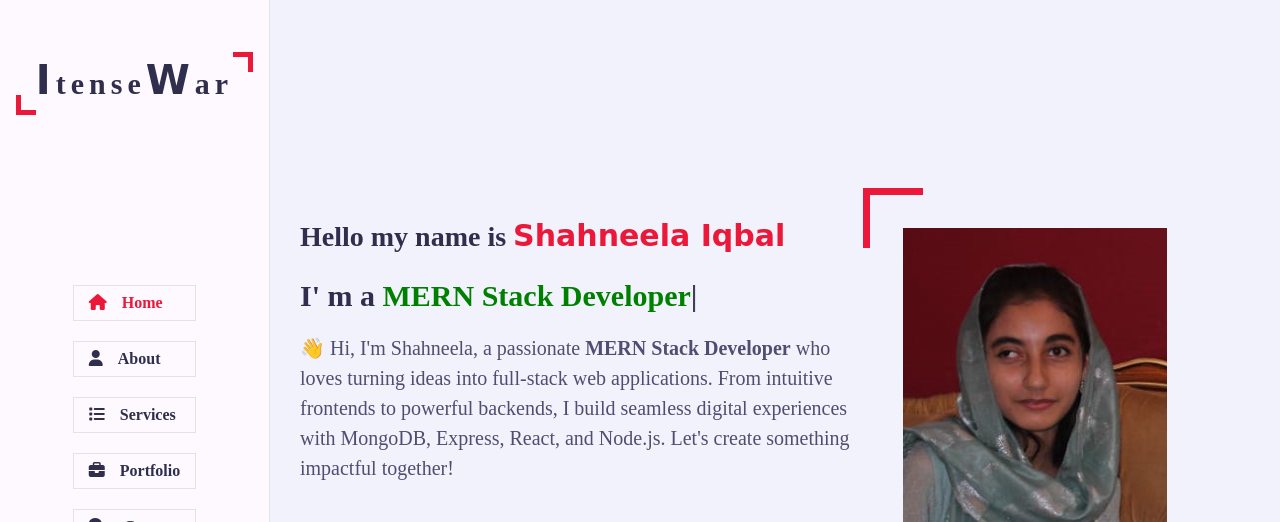
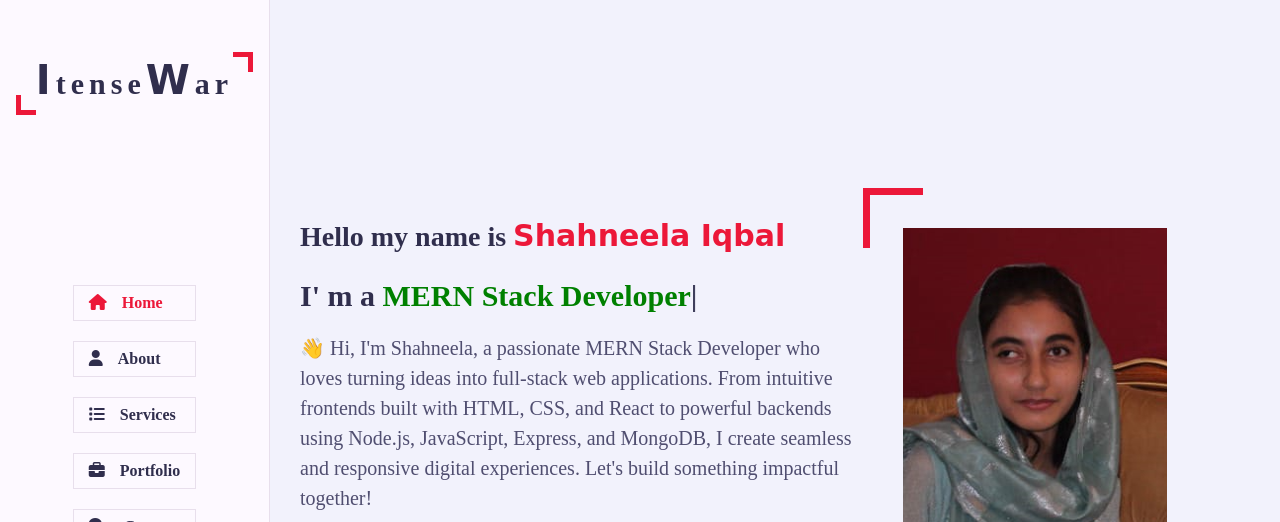
Before and after one commit to ShahneelaIqbal/portfolio, a website: page public/index.html in a window 1280 px wide. Shown: the top 522 px of the page. Drawn offline with nearby package versions, Linux system fonts and the light colour scheme; a web font is replaced by a local one.

Commit message:
Update index.html

```diff
--- a/public/index.html
+++ b/public/index.html
@@ -63,9 +63,7 @@
                 I' m a <span class="typing">Website Developer</span>
               </h3>
               <p>
-                👋 Hi, I'm Shahneela, a passionate <b>MERN Stack Developer</b> who loves turning ideas into full-stack
-                web applications. From intuitive frontends to powerful backends, I build seamless digital experiences
-                with MongoDB, Express, React, and Node.js. Let's create something impactful together!
+                👋 Hi, I'm Shahneela, a passionate MERN Stack Developer who loves turning ideas into full-stack web applications. From intuitive frontends built with HTML, CSS, and React to powerful backends using Node.js, JavaScript, Express, and MongoDB, I create seamless and responsive digital experiences. Let's build something impactful together!
               </p>
             </div>
             <div class="home-image" id="image">
```
